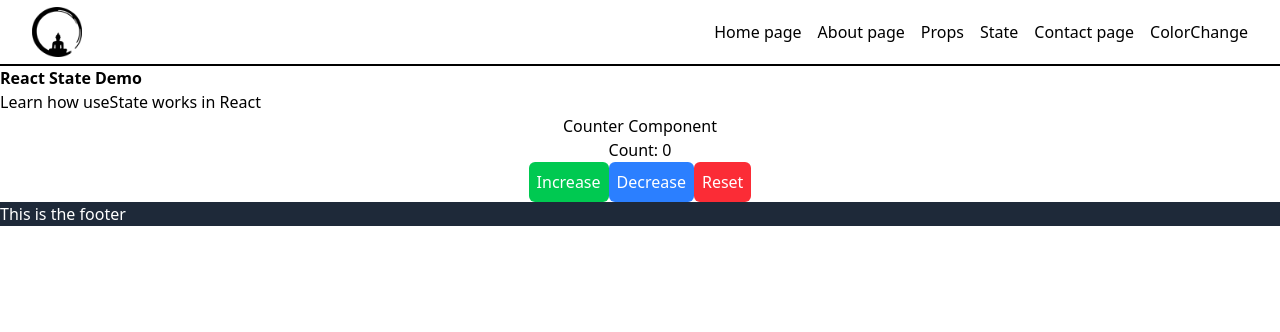
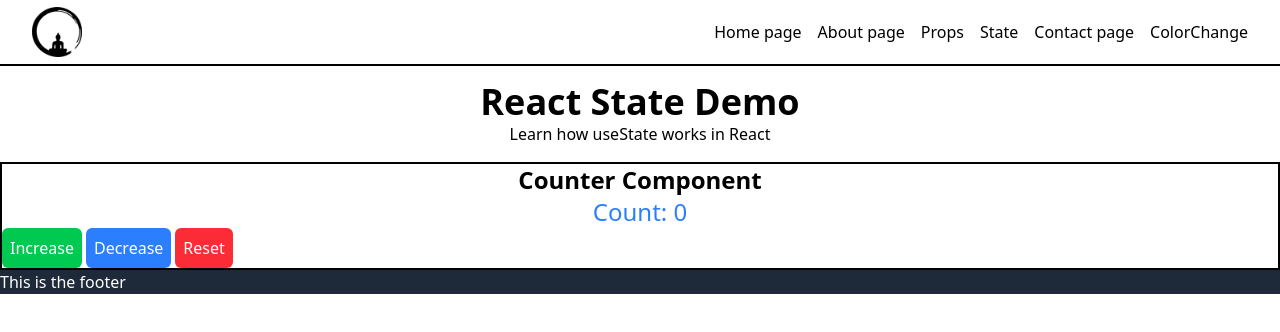
Before and after one commit to anwrat/Setting-Up-Next.js, a Next.js app: page /state in a window 1280 px wide. Shown: the top 332 px of the page. Built offline with nearby package versions, Linux system fonts and the light colour scheme.

Commit message:
modifying counter file, issue in alignment

```diff
--- a/src/app/state/page.js
+++ b/src/app/state/page.js
@@ -3,8 +3,10 @@ import Counter from "../../components/counter";
 export default function State(){
     return(
         <div>
-            <h1 className="font-bold">React State Demo</h1>
-            <p>Learn how useState works in React</p>
+            <div className="text-center mb-4">
+                <h1 className="font-bold text-4xl">React State Demo</h1>
+                <p>Learn how useState works in React</p>
+            </div>
             <Counter />
         </div>
     );
--- a/src/components/counter.js
+++ b/src/components/counter.js
@@ -4,12 +4,15 @@ import { useState } from "react";
 export default function Counter(){
     const [count,setCount] = useState(0);
     return(
-        <div className="mx-auto text-center">
-            <h1>Counter Component</h1>
-            <p>Count: {count}</p>
-            <button onClick={()=>{setCount(count+1)}} className="bg-green-500 text-white p-2 rounded-md cursor-pointer">Increase</button>
-            <button onClick={()=>{if(count>0){setCount(count-1)}}} className="bg-blue-500 text-white p-2 rounded-md cursor-pointer">Decrease</button>
-            <button onClick={()=>{setCount(0)}} className="bg-red-500 text-white p-2 rounded-md cursor-pointer">Reset</button>
+        <div className="mx-auto text-center border-2">
+            <h1 className="font-bold text-2xl">Counter Component</h1>
+            <p className="text-blue-500 text-2xl">Count: {count}</p>
+            {/*Buttons*/}
+            <div className="flex gap-1">
+                <button onClick={()=>{setCount(count+1)}} className="bg-green-500 text-white p-2 rounded-md cursor-pointer hover:bg-green-800">Increase</button>
+                <button onClick={()=>{if(count>0){setCount(count-1)}}} className="bg-blue-500 text-white p-2 rounded-md cursor-pointer hover:bg-blue-800">Decrease</button>
+                <button onClick={()=>{setCount(0)}} className="bg-red-500 text-white p-2 rounded-md cursor-pointer hover:bg-red-800">Reset</button>
+            </div>
         </div>
     );
 }
--- a/src/components/navbar.js
+++ b/src/components/navbar.js
@@ -4,7 +4,7 @@ import Image from 'next/image';
 
 export default function Navbar(){
     return(
-        <nav className='text-black bg-white border-b-2'>
+        <nav className='text-black bg-white border-b-2 mb-4'>
             <div className='max-w-7xl mx-auto px-4 sm:px-6 lg:px-8'>
                 <div className='flex justify-between items-center h-16'>
                     <div className='w-1/4 py-4'>
```
